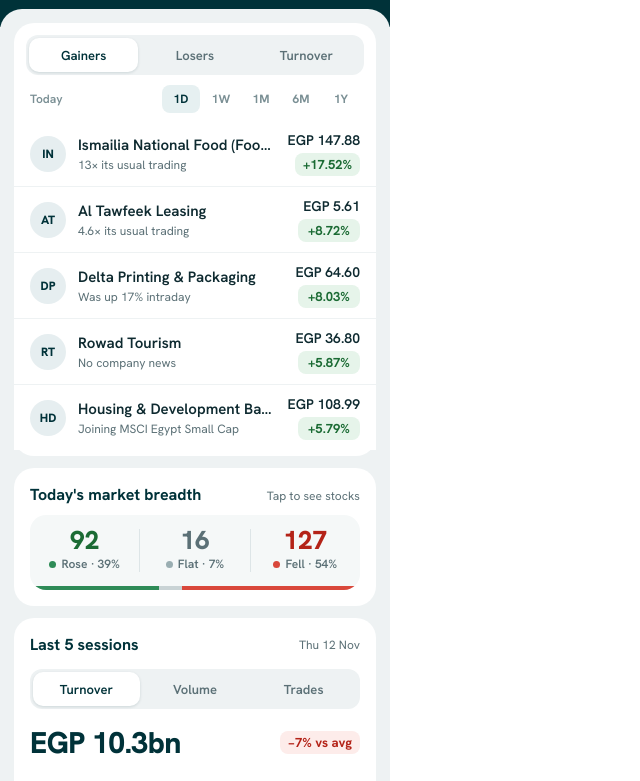
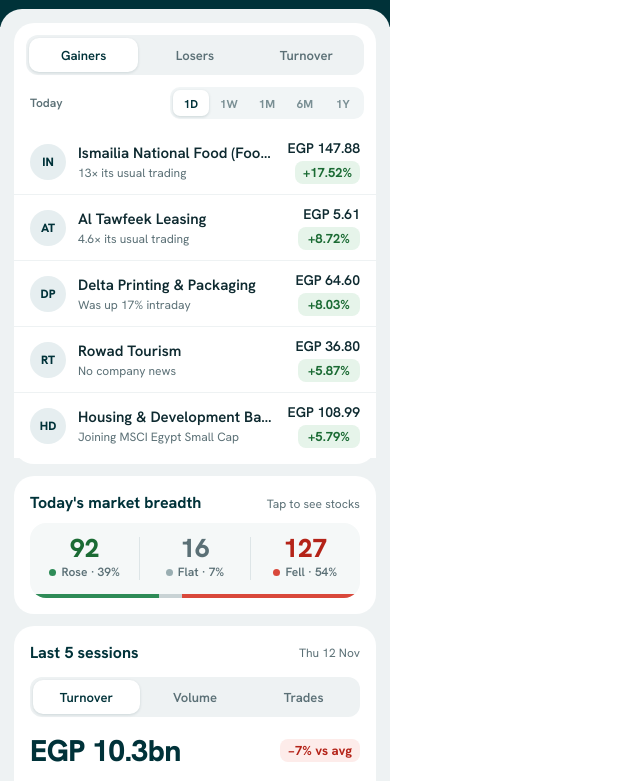
Before and after one commit to janaekramm/Wilzy-Market-Activity, a plain HTML site: page index.html in a window 1280 px wide. Shown: the part 63-844 px from the top of the page, without its empty margins (0-640 px from the left). Drawn offline with Linux system fonts and the light colour scheme.

Commit message:
Segmented period filter; colour key moved into tooltip

```diff
--- a/index.html
+++ b/index.html
@@ -142,12 +142,12 @@ a{color:#C24100}a:hover{color:#8F3000}
 .tip-box{display:none;position:absolute;left:-120px;top:26px;width:250px;z-index:5;padding:10px 12px;border-radius:12px;background:#003239;color:#FFFFFF;font:500 12px/1.45 'Hanken Grotesk',sans-serif;box-shadow:0 6px 18px rgba(0,50,57,0.25)}
 .tip:hover .tip-box,.tip:focus .tip-box,.tip:focus-within .tip-box{display:block}
 .tip:focus .tip-i{border-color:#003239;color:#003239}
-.pills{display:flex;align-items:center;justify-content:space-between;margin:4px 16px 2px}
-.pills .lbl{font:600 12px 'Hanken Grotesk',sans-serif;color:#7A8F94}
-.pills .grp{display:flex;gap:2px}
-.pill{min-width:38px;height:28px;padding:0 8px;border:0;border-radius:8px;background:transparent;color:#7A8F94;font:700 12px 'Hanken Grotesk',sans-serif;cursor:pointer;transition:background .15s,color .15s}
+.pills{display:flex;align-items:center;justify-content:space-between;margin:6px 12px 4px 16px}
+.pills .lbl{font:600 12px 'Hanken Grotesk',sans-serif;color:#5B7076}
+.pills .grp{display:flex;gap:2px;padding:3px;border-radius:10px;background:#F1F5F6}
+.pill{min-width:36px;height:26px;padding:0 8px;border:0;border-radius:7px;background:transparent;color:#7A8F94;font:700 11.5px 'Hanken Grotesk',sans-serif;letter-spacing:.02em;cursor:pointer;transition:background .15s,color .15s,box-shadow .15s}
 .pill:hover{color:#003239}
-.pill.on{background:#E6F0F1;color:#003239}
+.pill.on{background:#FFFFFF;color:#003239;box-shadow:0 1px 3px rgba(0,50,57,.16)}
 .stat{background:#F5F8F8;border-radius:14px;padding:12px;display:flex;flex-direction:column;gap:4px}
 </style>
 </helmet>
@@ -294,7 +294,7 @@ a{color:#C24100}a:hover{color:#8F3000}
     <section aria-label="Who was buying and selling" class="card">
       <div style="display: flex; align-items: center; gap: 6px">
         <h2 class="h2">Who bought, who sold</h2>
-        <span class="tip" tabindex="0" role="button" aria-label="What these numbers mean"><span class="tip-i" aria-hidden="true">i</span><span class="tip-box" role="tooltip">Each group's buying minus its selling today, in EGP. Positive means the group bought more than it sold.</span></span>
+        <span class="tip" tabindex="0" role="button" aria-label="What these numbers mean"><span class="tip-i" aria-hidden="true">i</span><span class="tip-box" role="tooltip">Each group's buying minus its selling today, in EGP. Positive means the group bought more than it sold.<span style="display:block;margin-top:8px"><span style="display:inline-block;width:8px;height:8px;border-radius:2px;background:#2E8B57;margin-right:6px"></span>Green bar: bought more than sold</span><span style="display:block;margin-top:4px"><span style="display:inline-block;width:8px;height:8px;border-radius:2px;background:#D9483B;margin-right:6px"></span>Red bar: sold more than bought</span><span style="display:block;margin-top:8px;opacity:.75">Figures in EGP mn, stocks only.</span></span></span>
       </div>
       <div style="display: grid; grid-template-columns: repeat(2, minmax(0, 1fr)); gap: 8px">
         <button class="stat" onClick="{{whoInd}}" aria-pressed="{{indPressed}}" aria-label="Show individuals by nationality" style="background: #E6F4EA; border: 2px solid {{indBorder}}; text-align: left; cursor: pointer; font-family: inherit">
@@ -327,7 +327,6 @@ a{color:#C24100}a:hover{color:#8F3000}
           </div>
         </sc-for>
       </div>
-      <span class="mute">{{whoNote}}</span>
     </section>
 
   </div>
```
